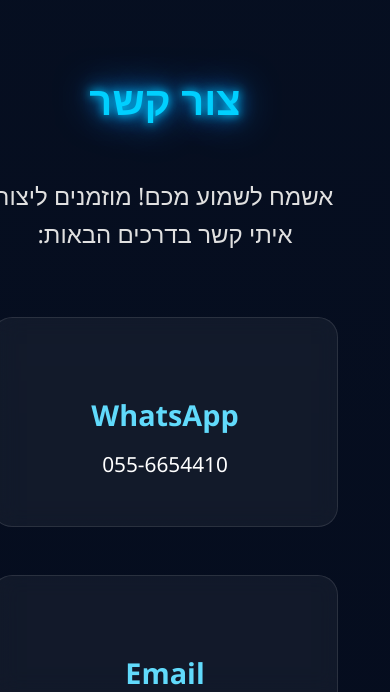
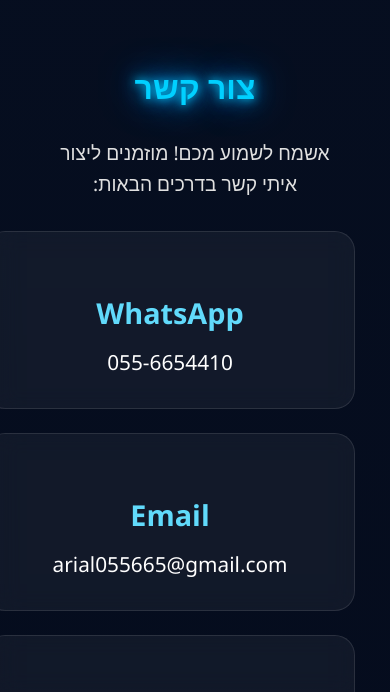
Before and after one commit to ariel0147/resume_ariel_hazout, a React (Create React App) app: page /#home in a window 390 px wide. Shown: the part 11308-12000 px from the top of the page. Built offline with nearby package versions, Linux system fonts and the light colour scheme.

Commit message:
העלמת פס גלילה שמאלי

```diff
--- a/src/App.css
+++ b/src/App.css
@@ -8,7 +8,7 @@
   direction: rtl;
   background: radial-gradient(circle at 50% 50%, #0a192f 0%, #050c1d 100%);
   position: relative;
-  overflow-x: hidden;
+  overflow-x: clip;
 }
 
 
--- a/src/Website-content/Contact/Contact.module.css
+++ b/src/Website-content/Contact/Contact.module.css
@@ -73,3 +73,33 @@
     margin: 0;
     font-weight: 500;
 }
+
+@media (max-width: 768px) {
+    .contactContainer {
+        padding: 80px 15px 40px !important;
+    }
+
+    .title {
+        font-size: 2rem !important;
+        margin-bottom: 30px !important;
+    }
+
+    .subtitle {
+        font-size: 1.2rem !important;
+        margin-bottom: 2rem !important;
+        padding: 0 10px;
+    }
+
+    .links {
+        flex-direction: column !important;
+        align-items: center;
+        gap: 1.5rem !important;
+    }
+
+    .card {
+        width: 100% !important;
+        max-width: 320px;
+        min-width: unset !important;
+        padding: 2rem 1.5rem !important;
+    }
+}
--- a/src/index.css
+++ b/src/index.css
@@ -1,11 +1,18 @@
 @import url('https://fonts.googleapis.com/css2?family=Heebo:wght@300;400;700;900&display=swap');
+html, body {
+  margin: 0;
+  padding: 0;
+  width: 100%;
+  overflow-x: clip;
+}
+
 body {
-  margin: 0;
   font-family: 'Heebo', sans-serif;
   -webkit-font-smoothing: antialiased;
   background-color: #050c1d;
   transition: direction 0.3s ease;
 }
+
 code {
   font-family: source-code-pro, Menlo, Monaco, Consolas, 'Courier New',
     monospace;
```
